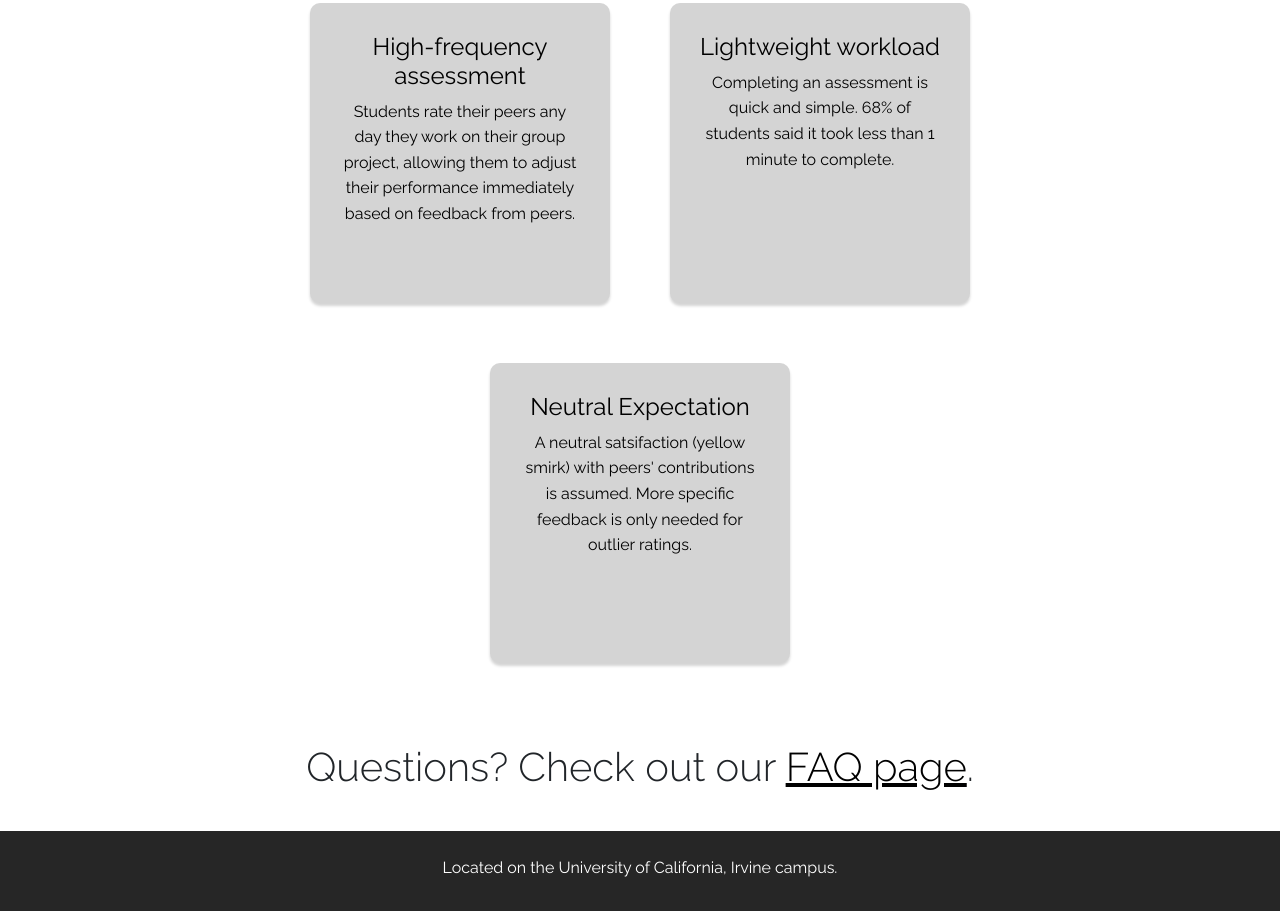
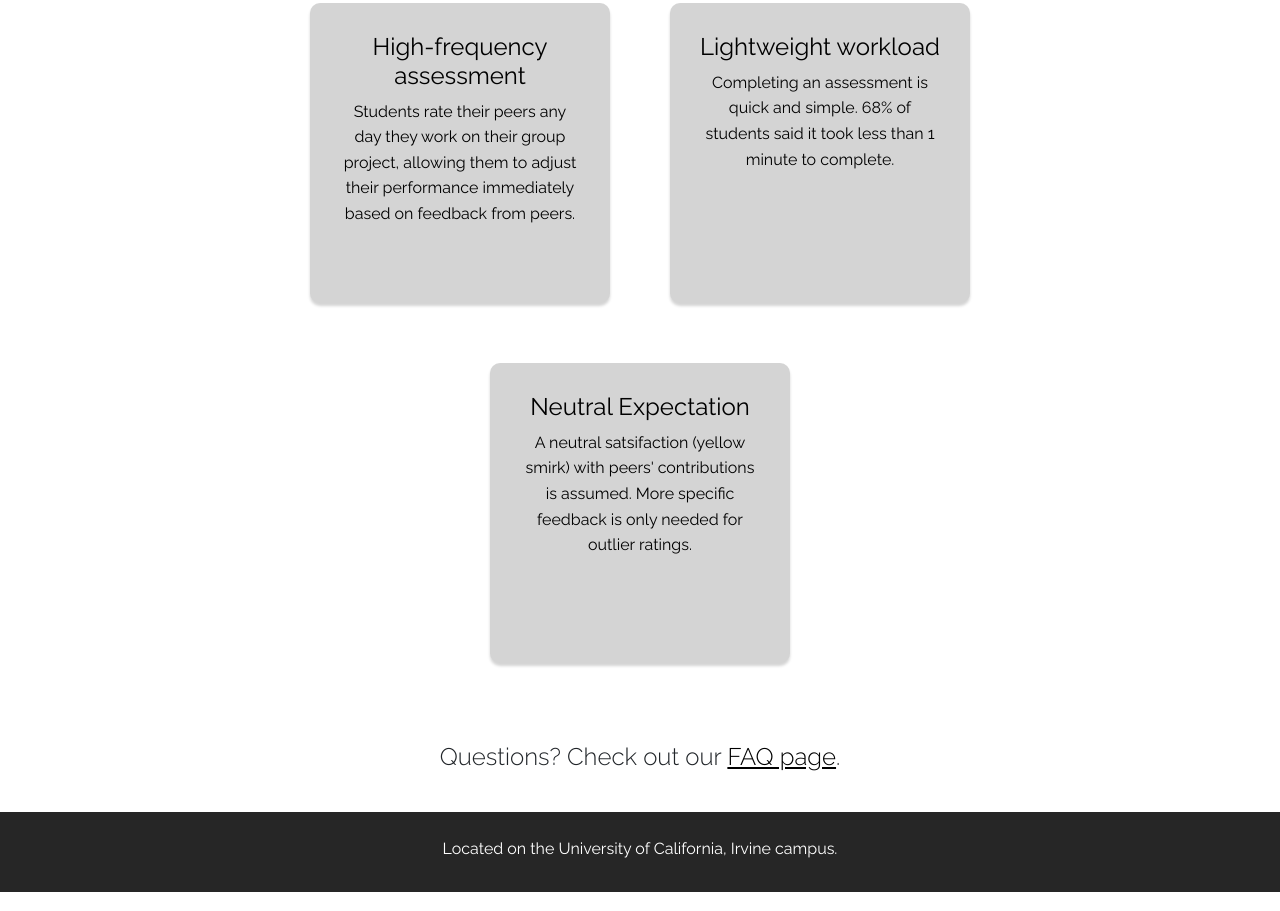
Before and after one commit to yulyalu/Daily-Smirk-Website, a plain HTML site: page docs/index.html in a window 1280 px wide. Shown: the part 2559-3470 px from the top of the page. Drawn offline with nearby package versions, Linux system fonts and the light colour scheme.

Commit message:
Changed size of final line on index page.

```diff
--- a/docs/index.html
+++ b/docs/index.html
@@ -97,7 +97,7 @@
                             <h6>University of California, Irvine</h6>
                         </div>
                     </div> -->
-                    <h3 class="h3-titles margin-top-50 last-para">Questions? Check out our <a href="faq.html">FAQ page</a>.</h3>
+                    <h3 class="paragraph margin-top-50 last-para">Questions? Check out our <a href="faq.html">FAQ page</a>.</h3>
 
                 </div>
                 <div class="col-lg-2 col-md-2"></div>
```
